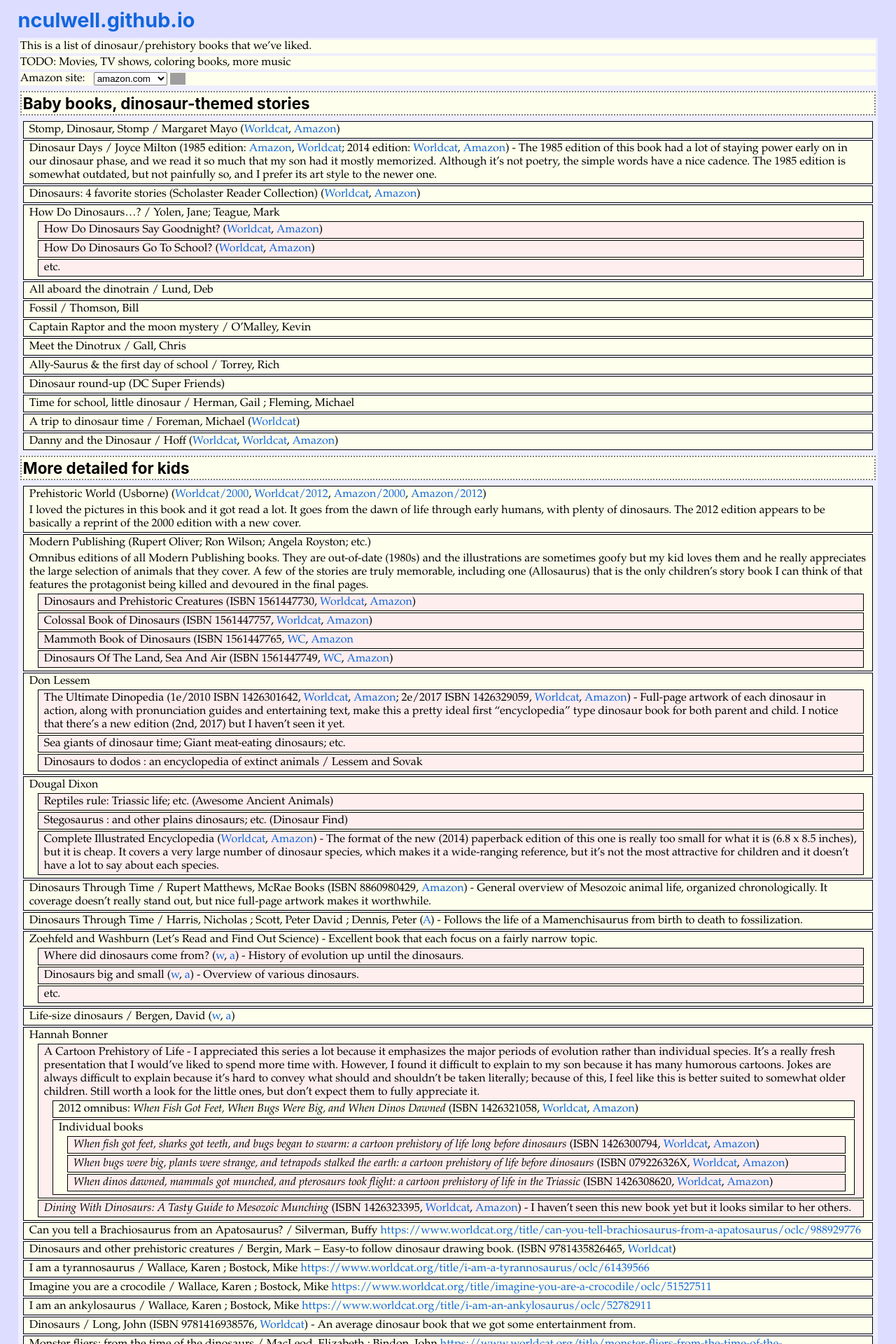
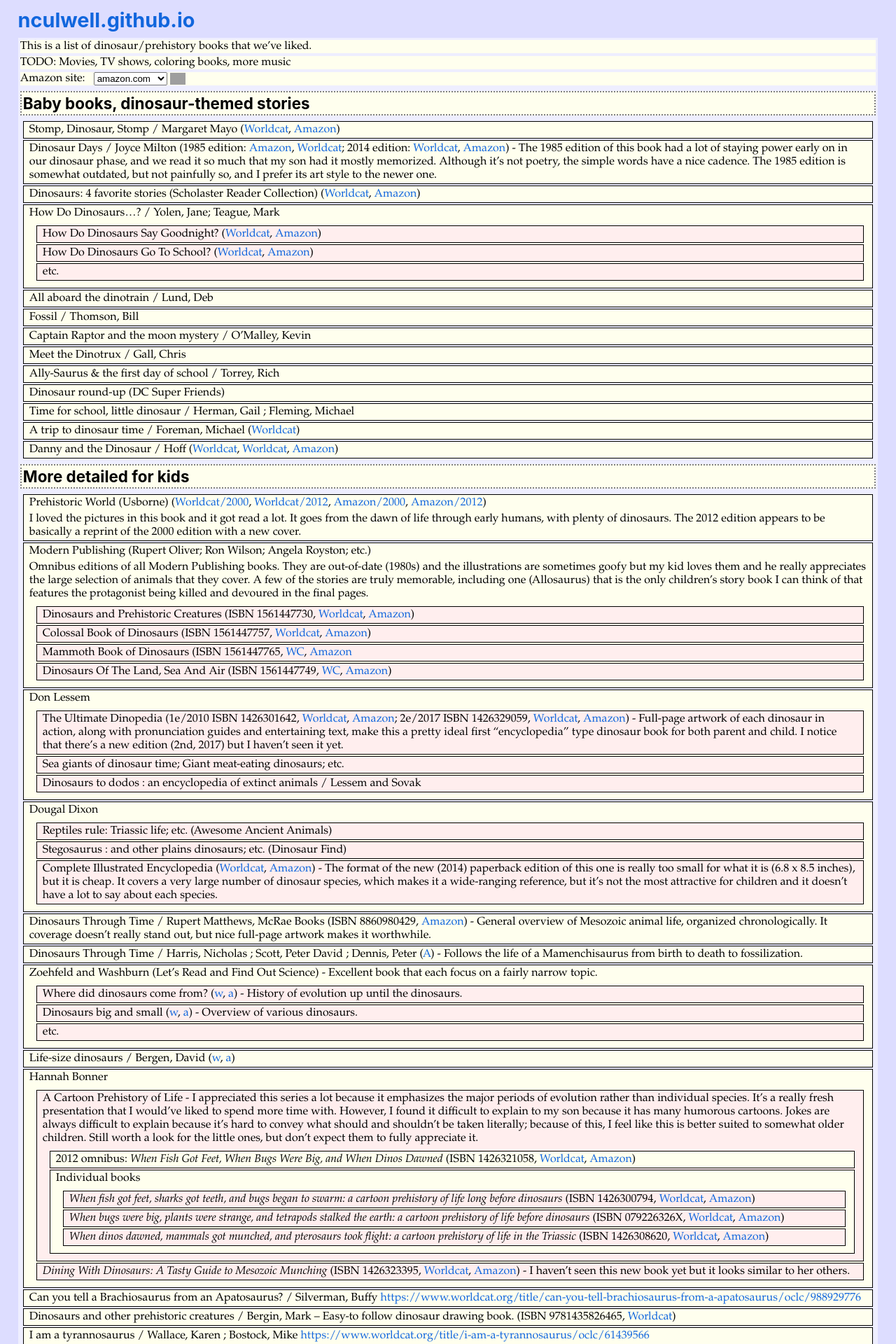
Before and after one commit to nculwell/nculwell.github.io, a Jekyll site: the page built from DinosaurBooks.md, in a window 1280 px wide. Shown: the top 1920 px of the page at 70% size. Built offline with Jekyll 4.4.1, drawn with Linux system fonts in a browser that asks for light colours; nearby versions of some CDN libraries; grey boxes are pictures that could not be loaded.

Commit message:
Formatting refinements.

```diff
--- a/assets/css/style.scss
+++ b/assets/css/style.scss
@@ -30,7 +30,7 @@
 }
 
 a {
-  text-decoration: none !important;
+  text-decoration: none;
   color: #16D;
 }
 
@@ -45,6 +45,8 @@
   margin-top: 8px;
   margin-bottom: 8px;
 }
+
+ul { margin-left: 2px; margin-right: 2px; }
 
 p + p { margin-top: 4px }
 
@@ -74,13 +76,11 @@
 #amazonSelector > * { vertical-align: middle; }
 
 article ul {
-  padding: 0px !important;
   list-style-type: none;
-  margin: 2px;
 }
 
 article ul ul {
-  padding-left: 8px !important;
+  padding-left: 6px;
 }
 
 article ul li {
```
